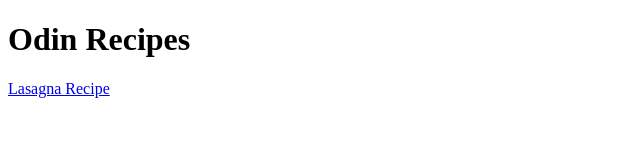
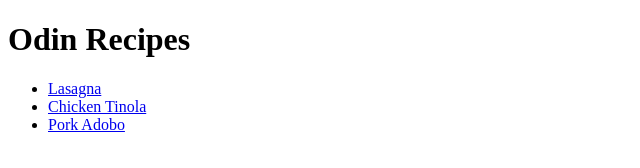
Before and after one commit to its-jken/odin-recipes, a plain HTML site: page index.html in a window 1280 px wide. Shown: the whole page, without its empty margins (0-640 px from the left). Drawn offline with Linux system fonts and the light colour scheme.

```diff
--- a/index.html
+++ b/index.html
@@ -7,7 +7,10 @@
 </head>
 <body>
     <h1>Odin Recipes</h1>
-    <a href="recipes/lasagna.html">Lasagna Recipe</a>
+        <ul>
+            <li><a href="recipes/lasagna.html">Lasagna</a></li>
+            <li><a href="recipes/chickentinola.html">Chicken Tinola</a></li>
+            <li><a href="recipes/porkadobo.html">Pork Adobo</a></li>
 
 </body>
 </html>
```
Also changed, not shown: recipes-images/chicken-tinola.jpg (added), recipes-images/porkadobo.jpg (added).
